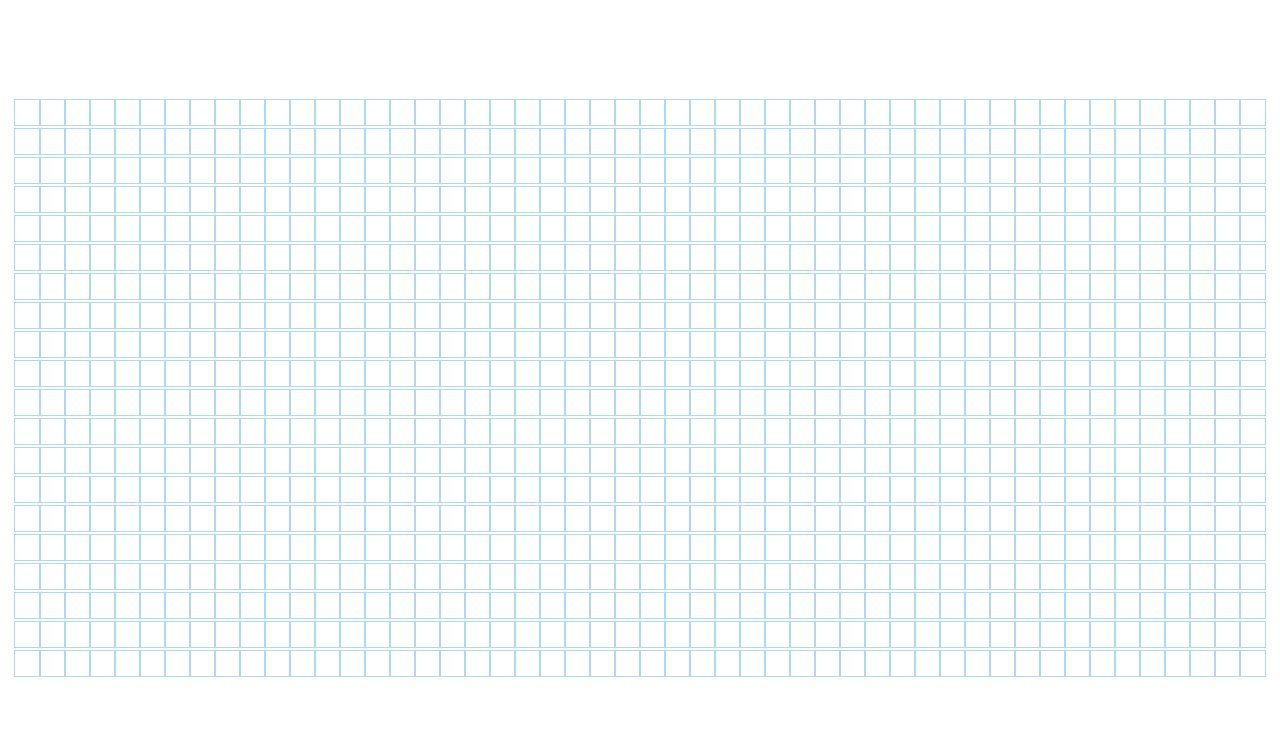
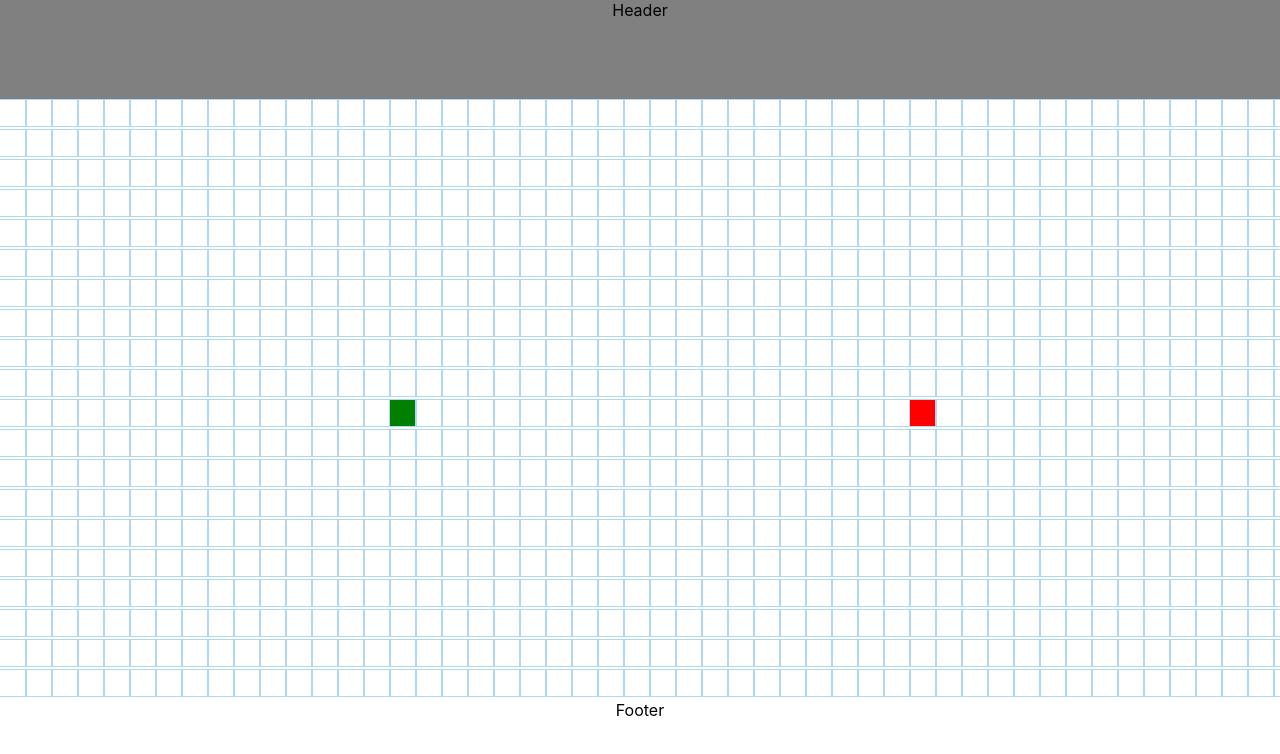
Before and after one commit to shucoll/pathfinding-visualizer, a React (Create React App) app: page / in a window 1280 px wide. Shown: the top 754 px of the page. Built offline with nearby package versions, Linux system fonts and the light colour scheme.

Commit message:
add remove walls, move start and end points

```diff
--- a/src/App.js
+++ b/src/App.js
@@ -1,11 +1,15 @@
 import './App.css';
+
+import Header from './components/Header/Header';
 import PathfindingVisualizer from './components/PathfindingVisualizer/PathfindingVisualizer';
 
 function App() {
   return (
 
     <div className="App">
+      <Header/>
       <PathfindingVisualizer />
+      <footer>Footer</footer>
     </div>
   );
 }
--- /dev/null
+++ b/src/components/Header/Header.js
@@ -0,0 +1,15 @@
+import styles from './Header.module.scss';
+
+
+const Header = props => {
+
+  return(
+    <header className={styles.header}>
+      Header
+    </header>
+  );
+
+};
+
+
+export default Header;
--- /dev/null
+++ b/src/components/Header/Header.module.scss
@@ -0,0 +1,4 @@
+.header {
+  height:100px;
+  background-color: grey;
+}
--- a/src/components/PathfindingVisualizer/Node/Node.js
+++ b/src/components/PathfindingVisualizer/Node/Node.js
@@ -1,17 +1,16 @@
-import styles from './Node.module.scss';
+import './Node.scss';
 
-
-const Node = props => {
-
+const Node = (props) => {
   const {
     col,
+    row,
     isFinish,
     isStart,
     isWall,
-    // onMouseDown,
-    // onMouseEnter,
-    // onMouseUp,
-    row,
+    onMouseDown,
+    onMouseEnter,
+    onMouseUp,
+    onMouseLeave,
   } = props;
 
   const extraClassName = isFinish
@@ -22,19 +21,16 @@ const Node = props => {
     ? 'node-wall'
     : '';
 
-  return(
+  return (
     <div
-    id={`node-${row}-${col}`}
-    className={styles.node}
-    // onMouseDown={() => onMouseDown(row, col)}
-    // onMouseEnter={() => onMouseEnter(row, col)}
-    // onMouseUp={() => onMouseUp()}
-    >
-
-    </div>
+      id={`node-${row}-${col}`}
+      className={`node ${extraClassName}`}
+      onMouseDown={() => onMouseDown(row, col)}
+      onMouseEnter={() => onMouseEnter(row, col)}
+      onMouseUp={() => onMouseUp()}
+      onMouseLeave={() => onMouseLeave(row, col)}
+    ></div>
   );
-
 };
 
-
 export default Node;
--- a/src/components/PathfindingVisualizer/Node/Node.module.scss
+++ b/src/components/PathfindingVisualizer/Node/Node.scss
@@ -1,6 +1,6 @@
 .node {
-  width: 25px;
-  height: 25px;
+  width: 26px;
+  height: 26px;
   outline: 1px solid rgb(175, 216, 248);
   display: inline-block;
 }
--- a/src/components/PathfindingVisualizer/PathfindingVisualizer.js
+++ b/src/components/PathfindingVisualizer/PathfindingVisualizer.js
@@ -1,17 +1,44 @@
-
 import { useState } from 'react';
 
-import styles from "./PathfindingVisualizer.module.scss"
+import './PathfindingVisualizer.scss';
 
 import Node from './Node/Node';
 
+//onMouseDown = just pressing the mouse button
+//onMouseUp = releasing the mouse button
+//onMouseEnter = hovering over a element with mouse
 
+let START_ROW = 10;
+let START_COL = 15;
+let END_ROW = 10;
+let END_COL = 35;
 
 const PathfindingVisualizer = (props) => {
-
   const ROW_COUNT = 20;
   const COLUMN_COUNT = 50;
 
+  // const START_NODE_ROW = 10;
+  // const START_NODE_COL = 15;
+  // const END_NODE_ROW = 10;
+  // const END_NODE_COL = 35;
+
+  // const [START_ROW, changeStartRow] = useState(START_NODE_ROW);
+  // const [START_COL, changeStartCol] = useState(START_NODE_COL);
+  // const [END_ROW, changeEndRow] = useState(END_NODE_ROW);
+  // const [END_COL, changeEndCol] = useState(END_NODE_COL);
+
+  const createNode = (col, row) => {
+    return {
+      col,
+      row,
+      isStart: row === START_ROW && col === START_COL,
+      isFinish: row === END_ROW && col === END_COL,
+      distance: Infinity,
+      isVisited: false,
+      isWall: false,
+      previousNode: null,
+    };
+  };
 
   const getInitialGrid = () => {
     const initialGrid = [];
@@ -25,44 +52,132 @@ const PathfindingVisualizer = (props) => {
     return initialGrid;
   };
 
+  const [grid, changeGrid] = useState(getInitialGrid());
+  const [mouseIsPressed, changeMousePressed] = useState(false);
+  const [startPressed, changeStartPressed] = useState(false);
+  const [finishPressed, changeFinishPressed] = useState(false);
+  //const startPressed = false;
 
-  const createNode = (col, row) => {
-    return {
-      col,
-      row,
-      isStart: false,
-      isFinish: false,
-      distance: Infinity,
-      isVisited: false,
-      isWall: false,
-      previousNode: null,
+  const getNewGridWithWallToggled = (row, col) => {
+    const newGrid = grid.slice();
+    // console.log('newGrid', newGrid);
+
+    // console.log(row, col);
+
+    const node = newGrid[row][col];
+
+    //console.log('node', node);
+    const newNode = {
+      ...node,
+      isWall: !node.isWall,
     };
+
+    //console.log('newNode', newNode);
+    newGrid[row][col] = newNode;
+
+    //console.log('newGrid', newGrid);
+
+    return newGrid;
   };
 
-  const [grid, changeGrid] = useState(getInitialGrid());
+  const getNewGridWithStartNodeChange = (row, col, terminal) => {
+    const newGrid = grid.slice();
+    // console.log('newGrid', newGrid);
 
+    // console.log(row, col);
 
-  return (
-    <div className={styles.grid}>
+    const node = newGrid[row][col];
+
+    //console.log('node', node);
+    let newNode;
+    if (terminal === 'start') {
+      newNode = {
+        ...node,
+        isStart: !node.isStart,
+      };
+      START_ROW = row;
+      START_COL = col;
+    } else {
+      newNode = {
+        ...node,
+        isFinish: !node.isFinish,
+      };
+      END_ROW = row;
+      END_COL = col;
+    }
+
+    //console.log('newNode', newNode);
+
+    newGrid[row][col] = newNode;
+
+    //console.log('newGrid', newGrid);
+
+    return newGrid;
+  };
+
+  const handleMouseDown = (row, col) => {
+    if (row === START_ROW && col === START_COL) {
+      changeStartPressed(true);
+    } else if (row === END_ROW && col === END_COL) {
+      changeFinishPressed(true);
+    } else {
+      const newGrid = getNewGridWithWallToggled(row, col);
+      changeGrid(newGrid);
+    }
+    changeMousePressed(true);
+  };
+
+  const handleMouseEnter = (row, col) => {
+    if (!mouseIsPressed) return;
+    else if (startPressed) {
+      const newGrid = getNewGridWithStartNodeChange(row, col, 'start');
+      changeGrid(newGrid);
+    } else if (finishPressed) {
+      const newGrid = getNewGridWithStartNodeChange(row, col, 'finish');
+      changeGrid(newGrid);
+    } else {
+      const newGrid = getNewGridWithWallToggled(row, col);
+      changeGrid(newGrid);
+    }
+  };
+
+  const handleMouseLeave = (row, col) => {
+    if (startPressed) {
+      const newGrid = getNewGridWithStartNodeChange(row, col, 'start');
+      changeGrid(newGrid);
+    } else if (finishPressed) {
+      const newGrid = getNewGridWithStartNodeChange(row, col, 'finish');
+      changeGrid(newGrid);
+    }
+  };
+
+  const handleMouseUp = () => {
+    changeStartPressed(false);
+    changeFinishPressed(false);
+    changeMousePressed(false);
+  };
+
+  const gridElement = (
+    <div className={'grid'}>
       {grid.map((row, rowIdx) => {
         return (
           <div key={rowIdx}>
             {row.map((node, nodeIdx) => {
-              const {row, col, isFinish, isStart, isWall} = node;
+              const { row, col, isFinish, isStart, isWall } = node;
               return (
                 <Node
                   key={nodeIdx}
                   col={col}
+                  row={row}
                   isFinish={isFinish}
                   isStart={isStart}
                   isWall={isWall}
-                  //mouseIsPressed={mouseIsPressed}
-                  //onMouseDown={(row, col) => this.handleMouseDown(row, col)}
-                  // onMouseEnter={(row, col) =>
-                  //   this.handleMouseEnter(row, col)
-                  // }
-                  // onMouseUp={() => this.handleMouseUp()}
-                  row={row}/>
+                  mouseIsPressed={mouseIsPressed}
+                  onMouseDown={(row, col) => handleMouseDown(row, col)}
+                  onMouseEnter={(row, col) => handleMouseEnter(row, col)}
+                  onMouseLeave={() => handleMouseLeave(row, col)}
+                  onMouseUp={() => handleMouseUp()}
+                />
               );
             })}
           </div>
@@ -71,6 +186,7 @@ const PathfindingVisualizer = (props) => {
     </div>
   );
 
-}
+  return <main className={'gridContainer'}>{gridElement}</main>;
+};
 
-export default PathfindingVisualizer
+export default PathfindingVisualizer;
--- a/src/components/PathfindingVisualizer/PathfindingVisualizer.module.scss
+++ /dev/null
@@ -1,3 +0,0 @@
-.grid {
-  margin: 100px 0 0;
-}
--- /dev/null
+++ b/src/components/PathfindingVisualizer/PathfindingVisualizer.scss
@@ -0,0 +1,7 @@
+.gridContainer {
+  margin: 0 auto;
+}
+
+.grid {
+  white-space: pre;
+}
```
Also changed, not shown: 1 other file (tests, documents, lock files or other folders).
